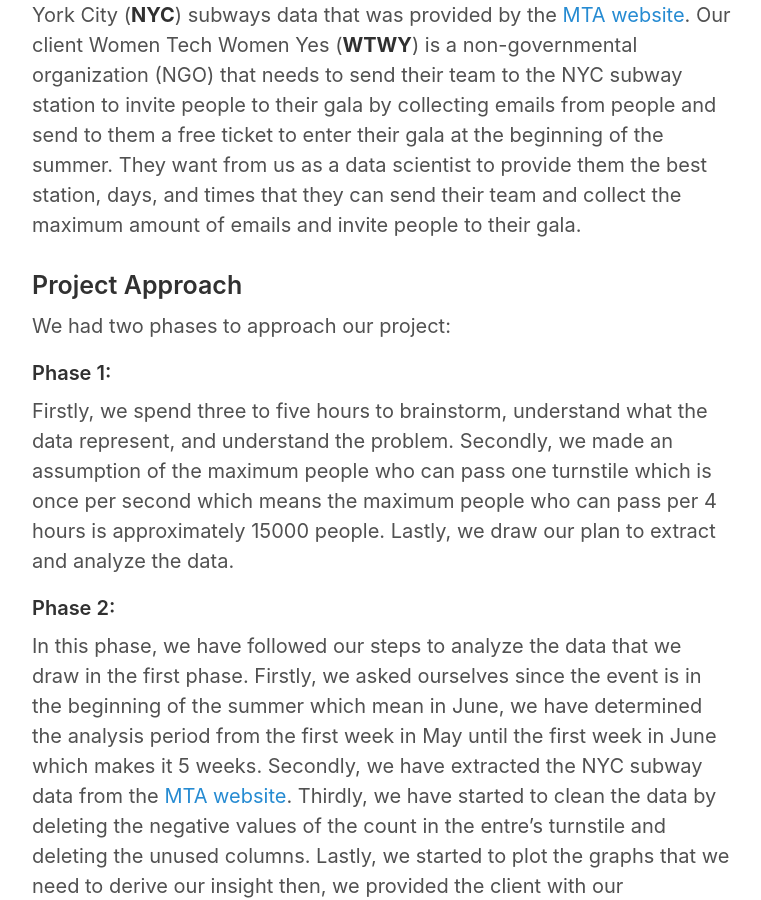
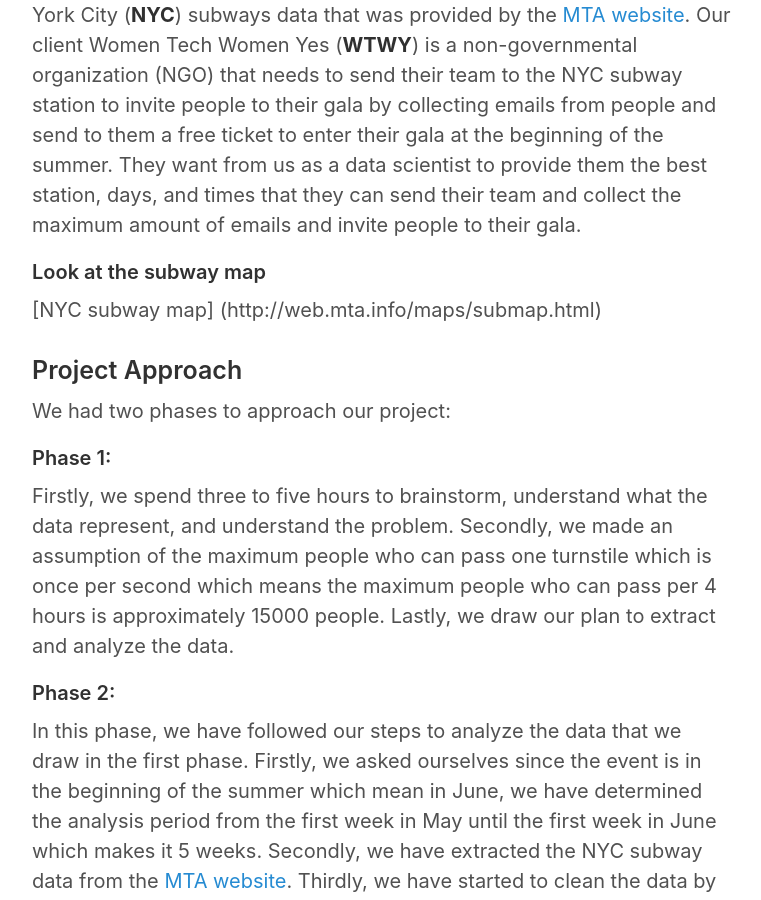
Before and after one commit to SulimanMD/SulimanMD.github.io, a Jekyll site: the page built from _posts/2019-09-07-Suliman-blog.md, in a window 1280 px wide and 900 px high, scrolled down 534 px. Shown: the whole window, without its empty margins (258-1019 px from the left). Built offline with Jekyll 4.4.1, drawn with Linux system fonts in a browser that asks for light colours.

Commit message:
one two  commit

```diff
--- a/_posts/2019-09-07-Suliman-blog.md
+++ b/_posts/2019-09-07-Suliman-blog.md
@@ -6,7 +6,11 @@ title: Data Science Bootcamp, Metis - First Project
 
 During the first week in the Bootcamp, we learned a lot of things in Python and Mr. Trevor and Tony from Metis taught us the data science libraries that we need to use them in the first project such as Pandas, Numpy, Matplotlib, and Seaborn.
 
-The first project was about doing exploratory data analysis (**EDA**) on New York City (**NYC**) subways data that was provided by the  [MTA website](http://web.mta.info/maps/submap.html). Our client Women Tech Women Yes (**WTWY**) is a non-governmental organization (NGO) that needs to send their team to the NYC subway station to invite people to their gala by collecting emails from people and send to them a free ticket to enter their gala at the beginning of the summer. They want from us as a data scientist to provide them the best station, days, and times that they can send their team and collect the maximum amount of emails and invite people to their gala.
+The first project was about doing exploratory data analysis (**EDA**) on New York City (**NYC**) subways data that was provided by the [MTA website](http://web.mta.info/developers/turnstile.html). Our client Women Tech Women Yes (**WTWY**) is a non-governmental organization (NGO) that needs to send their team to the NYC subway station to invite people to their gala by collecting emails from people and send to them a free ticket to enter their gala at the beginning of the summer. They want from us as a data scientist to provide them the best station, days, and times that they can send their team and collect the maximum amount of emails and invite people to their gala.
+
+#### Look at the subway map
+[NYC subway map] (http://web.mta.info/maps/submap.html)
+
 
 ### Project Approach
 
@@ -19,7 +23,7 @@ Firstly, we spend three to five hours to brainstorm, understand what the data re
 
 #### Phase 2:
 
-In this phase, we have followed our steps to analyze the data that we draw in the first phase. Firstly, we asked ourselves since the event is in the beginning of the summer which mean in June, we have determined the analysis period from the first week in May until the first week in June which makes it 5 weeks. Secondly, we have extracted the NYC subway data from the [MTA website](http://web.mta.info/maps/submap.html). Thirdly, we have started to clean the data by deleting the negative values of the count in the entre's turnstile and deleting the unused columns. Lastly, we started to plot the graphs that we need to derive our insight then, we provided the client with our recommendation which contains the best station, days, and times that they can send their team to invite people.
+In this phase, we have followed our steps to analyze the data that we draw in the first phase. Firstly, we asked ourselves since the event is in the beginning of the summer which mean in June, we have determined the analysis period from the first week in May until the first week in June which makes it 5 weeks. Secondly, we have extracted the NYC subway data from the [MTA website](http://web.mta.info/developers/turnstile.html). Thirdly, we have started to clean the data by deleting the negative values of the count in the entre's turnstile and deleting the unused columns. Lastly, we started to plot the graphs that we need to derive our insight then, we provided the client with our recommendation which contains the best station, days, and times that they can send their team to invite people.
 
 
 ### Analysis and Recommendations
```
